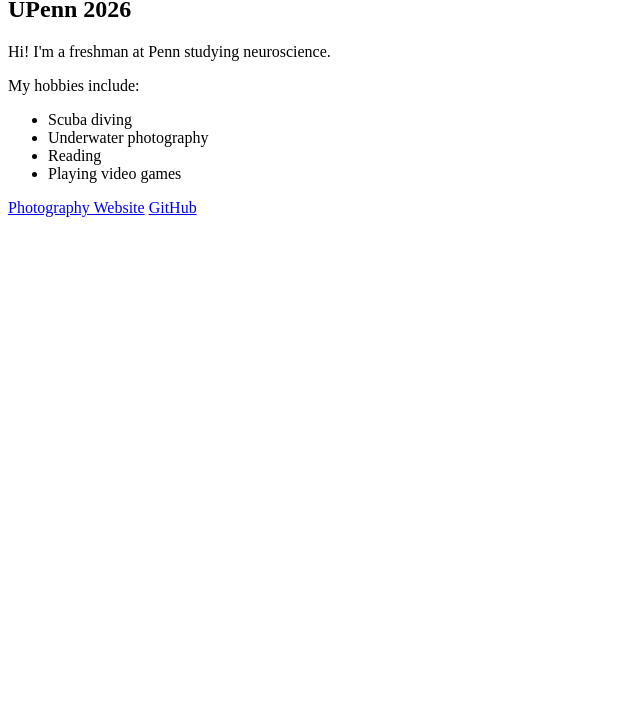
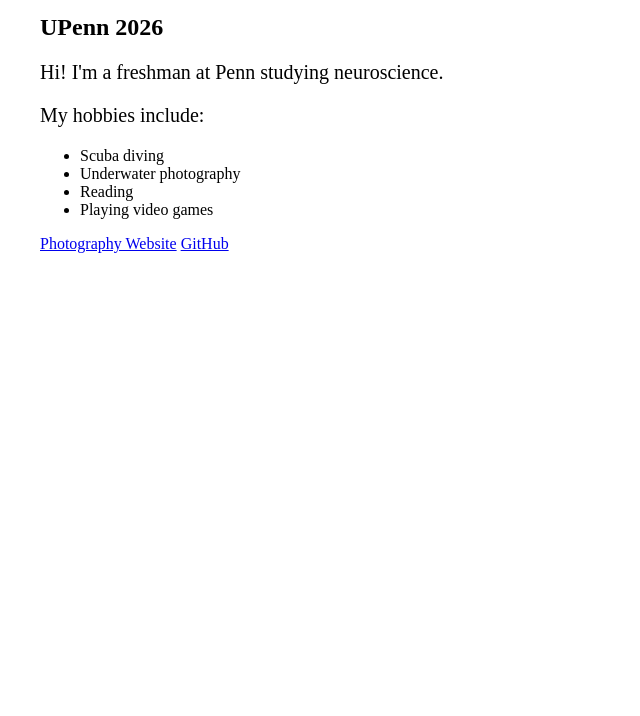
Before and after one commit to andrevandeven/Personal-Website, a plain HTML site: page index.html in a window 1280 px wide. Shown: the part 84-800 px from the top of the page, without its empty margins (0-640 px from the left). Drawn offline with Linux system fonts and the light colour scheme.

Commit message:
second commit

```diff
--- a/index.html
+++ b/index.html
@@ -2,6 +2,7 @@
 <html>
     <head>
         <title>Andre van de Ven</title>
+        <link rel="stylesheet" href="styles.css">
     </head>
     <body>
         <h1>Andre van de Ven</h1>
--- /dev/null
+++ b/styles.css
@@ -0,0 +1,9 @@
+body {
+    margin-top: 40px ;
+    margin-right: 40px ;
+    margin-left: 40px ;
+    margin-bottom: 40px ;
+}
+p {
+    font-size: 20px;
+}
```
